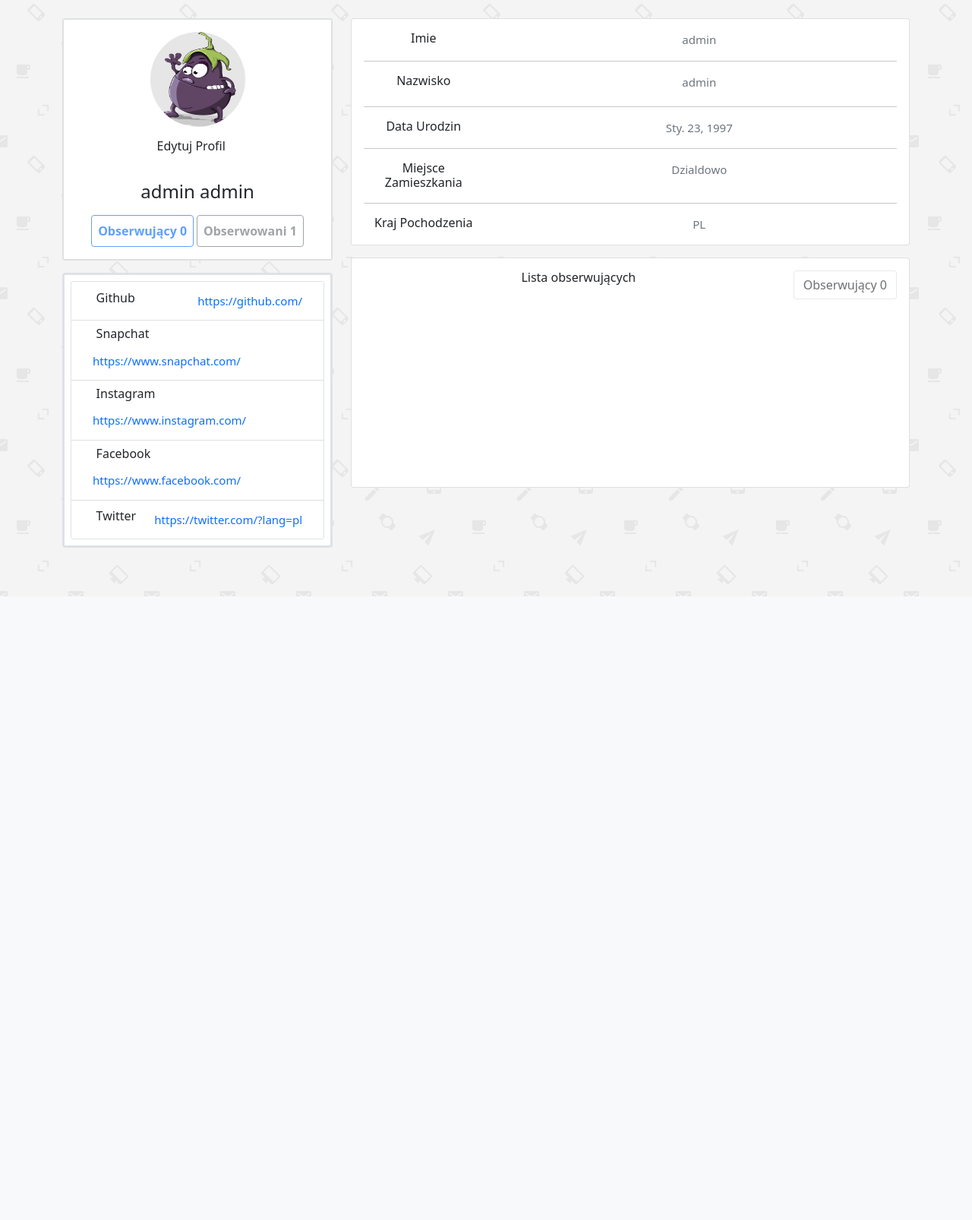
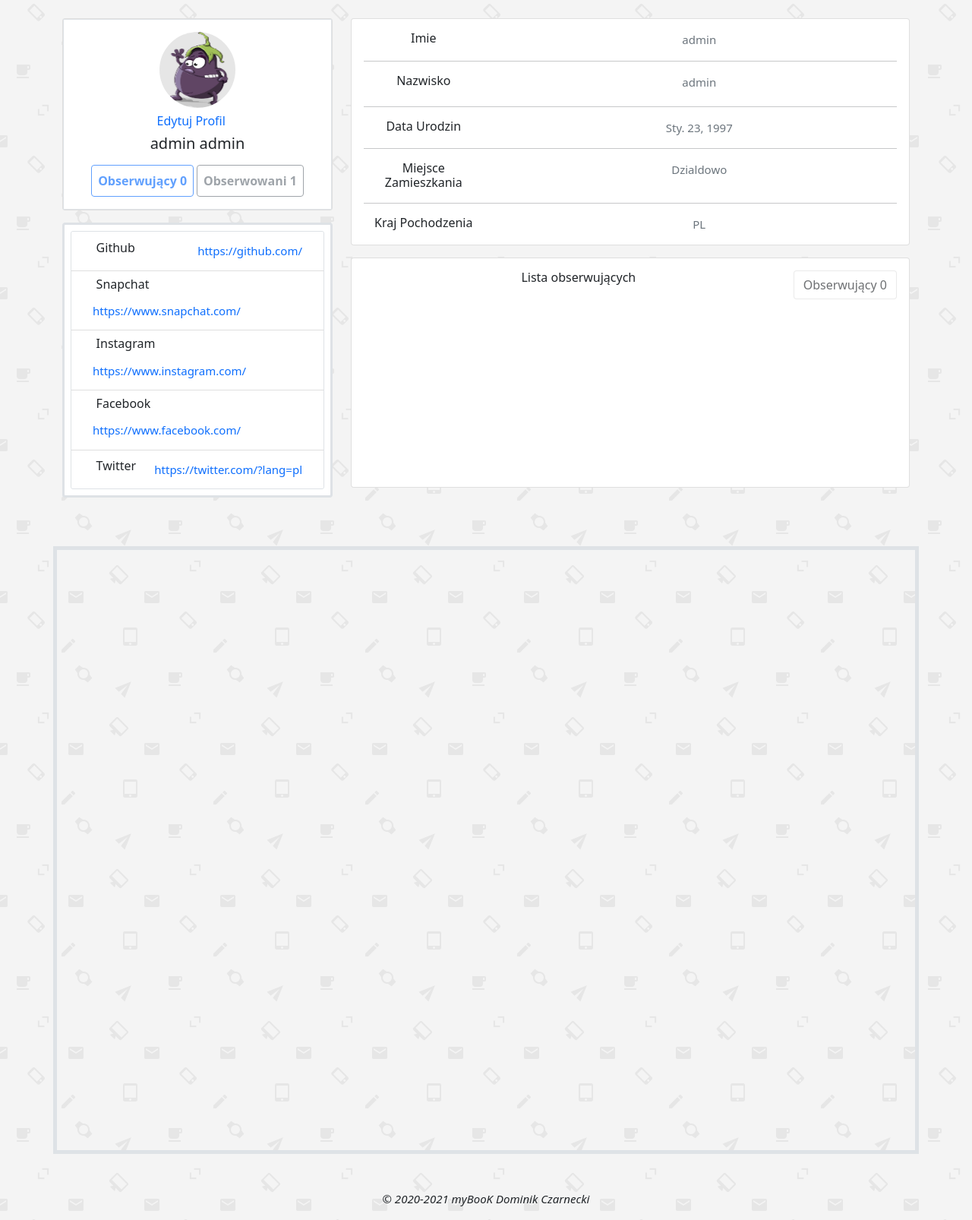
Before and after one commit to dominikCzarneckiQA/myBooK, a Django app: page /profil/1 in a window 1280 px wide. Shown: the part 72-1678 px from the top of the page at 76% size. Before the commit the page ends 857 px from the top, so only its background shows below. Run offline with Django 3.2, Linux system fonts and the light colour scheme; a user stored in the database is signed in; data comes from the database, SQL or seed files in the repository; both versions use the stored data as it was after the commit; some libraries are stand-ins or nearby versions; some web fonts are replaced.

Commit message:
add followersPosts.html add boostrap

```diff
--- a/feed/templates/feed/deleteComment.html
+++ b/feed/templates/feed/deleteComment.html
@@ -23,4 +23,7 @@
             </form>
         </div>
     </div>
+     <footer class="fixed-bottom">
+        <p class="font-italic fw-light"><em> © 2020-2021 myBooK Dominik Czarnecki</em></p>
+    </footer>
 {% endblock %}
--- a/feed/templates/feed/deletePost.html
+++ b/feed/templates/feed/deletePost.html
@@ -29,4 +29,7 @@
         </div>
 
     </div>
+     <footer class="fixed-bottom">
+        <p class="font-italic fw-light"><em> © 2020-2021 myBooK Dominik Czarnecki</em></p>
+    </footer>
 {% endblock %}
--- a/feed/templates/feed/detailPost.html
+++ b/feed/templates/feed/detailPost.html
@@ -6,7 +6,7 @@
 {% block content %}
     <div class="container ">
         <div class="w-25 mt-3">
-            <a href="{% url 'feed:all-posts' %}" class="btn btn-outline-secondary mt-2 "> Powrót </a>
+            <a href="{% url 'feed:followers-posts' %}" class="btn btn-outline-secondary mt-2 "> Powrót </a>
         </div>
         <div class="d-flex justify-content-center  ">
             <div class="border-bottom col-md-7   text-capitalize  bg-light border  p-2 ">
--- a/feed/urls.py
+++ b/feed/urls.py
@@ -1,17 +1,17 @@
 from django.urls import path
-from .views import AllPostView, DetailPostView, UpdatePostView, DeletePostView, DeleteCommentView ,  LikePostDetailView
+from .views import FollowersPosts, DetailPostView, UpdatePostView, DeletePostView, DeleteCommentView, \
+    LikePostDetailView
 from django.conf import settings
 from django.conf.urls.static import static
+
 app_name = 'feed'
 
 urlpatterns = [
-    path('', AllPostView.as_view(), name='all-posts'),
+    path('', FollowersPosts.as_view(), name='followers-posts'),
     path('post/<int:pk>', DetailPostView.as_view(), name='detail-post'),
     path('post/usun/<int:pk>', DeletePostView.as_view(), name='delete-post'),
     path('post/edycja/<int:pk>', UpdatePostView.as_view(), name='update-post'),
-    path('post/like/<int:pk>', LikePostDetailView , name='like-post'),
-
-
+    path('post/like/<int:pk>', LikePostDetailView, name='like-post'),
 
     path('post/<int:post_pk>/comment/delete/<int:pk>/', DeleteCommentView.as_view(), name='delete-comment'),
 
--- a/konto/templates/konto/userProfile.html
+++ b/konto/templates/konto/userProfile.html
@@ -9,26 +9,23 @@
 {% block content %}
 
     <div class="container">
-        <div class="  justify-content-center mt-4">
-            <div class="row gutters-sm">
-                <div class="col-md-4 mb-3">
+        <div class="  justify-content-center mt-4  ">
+            <div class="row gutters-sm  ">
+                <div class="col-md-4 mb-3   ">
                     <div class="card ">
                         <div class="card-body  border p-2">
                             <div class="d-flex flex-column align-items-center text-center">
                                 <img alt="userProfileImg" src="{{ getProfile.profileAvatar.url }}"
-                                     class="rounded-circle mt-2" width="125px" height="125px"/>
+                                     class="rounded-circle mt-2 position-relative" width="100px" height="100px"/>
+
                                 {% if request.user == getProfile.user %}
-                                    <div class="w-50">
-                                        <a class="btn" href="{% url 'profile_edit' getProfile.pk %}">
-                                            <button class="btn btn-sm  mt-1 "><h6> Edytuj Profil <i
-                                                    class="far fa-edit  text-dark  "></i></h6>
-                                            </button>
-                                        </a>
-                                    </div>
+                                    <a class="link mt-2 " href="{% url 'profile_edit' getProfile.pk %}">
+                                        <p class=" h6"> Edytuj Profil <i class="far fa-edit  link  "></i></p>
+                                    </a>
                                 {% endif %}
 
-                                <div class="mt-3">
-                                    <h4>{{ getUser.first_name }} {{ getUser.last_name }}</h4>
+                                <div class="">
+                                    <h5>{{ getUser.first_name }} {{ getUser.last_name }}</h5>
                                     {% if getProfile.biography %}
                                         <p class="text-muted  py-2  ">
                                             <em>{{ getProfile.biography }}</em>
@@ -199,21 +196,14 @@
                         </div>
                     </div>
                 </div>
-
             </div>
         </div>
-
     </div>
 
-    </div>
-
-
-
-
-    <div class="container mt-5 mb-5">
+    <div class="container mt-5 mb-5 overflow-auto border border-5" style="height: 800px">
         {% for post in getPosts %}
-            <div class="col-md-6  shadow-sm    p-1 mx-auto card
-                    overflow-auto" style="min-height:150px; max-height:555px">
+            <div class="col-md-6  shadow-sm  overflow-auto   p-1 mx-auto card
+                    " style="min-height:150px; max-height:555px">
 
                 <p class="card-header bg-white">
                     <a href="{% url 'userProfile' post.postAuthor.profile.pk %}">
@@ -236,4 +226,7 @@
             {% endwith %}
         {% endfor %}
     </div>
+    <footer class="bs-popover-bottom">
+        <p class=" font-italic fw-light"><em> © 2020-2021 myBooK Dominik Czarnecki</em></p>
+    </footer>
 {% endblock %}
--- a/konto/templates/mainPage.html
+++ b/konto/templates/mainPage.html
@@ -31,7 +31,7 @@
 <body class="text-center" style="background-image: url('{% static "backgrounds/tlo01.png" %}' );">
 {% if request.user.is_authenticated %}
     <nav class="nav  nav-pills m-3  sticky-top border   bg-light navbar-expand-lg ">
-    <a class="navbar-brand  text-dark mx-3 " href="{% url 'feed:all-posts' %}">
+    <a class="navbar-brand  text-dark mx-3 " href="{% url 'feed:followers-posts' %}">
         <h3 class="chewy text-decoration-none ">
             myBooK
         </h3>
@@ -67,7 +67,7 @@
             </li>
             <li class=" nav-item  active mx-3">
                 <a class="nav-link  " aria-current="page"
-                   href="{% url 'feed:all-posts' %}">
+                   href="{% url 'feed:followers-posts' %}">
                     <i class="fas h4 fa-clipboard"></i>
                 </a>
             </li>
--- a/konto/views.py
+++ b/konto/views.py
@@ -76,7 +76,7 @@ def editView(request):
         userForm = UserEditForm(instance=request.user, data=request.POST)
         if userForm.is_valid():
             userForm.save()
-            messages.success(request,'Edycja przebiegła pomyślnie')
+            messages.success(request, 'Edycja przebiegła pomyślnie')
     else:
         userForm = UserEditForm(instance=request.user)
 
@@ -88,7 +88,9 @@ def editView(request):
 
 @method_decorator(login_required, name='dispatch')
 class UserProfileView(View):
-    def get(self, request, pk, *args, **kwargs):
+    @staticmethod
+    def get(request, pk, *args, **kwargs):
+
         global is_follower
         getProfile = Profile.objects.get(pk=pk)
         getUser = getProfile.user
@@ -108,11 +110,12 @@ class UserProfileView(View):
         getNumberFollowers = len(followersList)
 
         return render(request, 'konto/userProfile.html', {
+            'is_follower': is_follower,
             'getProfile': getProfile,
             'getUser': getUser,
             'getPosts': getPosts,
             'getNumberFollowers': getNumberFollowers,
-            'is_follower': is_follower,
+
             'followersList': followersList,
 
         })
@@ -134,10 +137,10 @@ class UpdateProfileView(LoginRequiredMixin, UserPassesTestMixin, UpdateView):
         return self.request.user == self.get_object().user
 
 
-
 @method_decorator(login_required, name='dispatch')
 class UserFollow(View):
-    def post(self, request, pk, *args, **kwargs):
+    @staticmethod
+    def post(request, pk, *args, **kwargs):
         profile = Profile.objects.get(pk=pk)
         profile.followers.add(request.user)
 
@@ -146,7 +149,8 @@ class UserFollow(View):
 
 @method_decorator(login_required, name='dispatch')
 class UserUnfollow(View):
-    def post(self, request, pk, *args, **kwargs):
+    @staticmethod
+    def post(request, pk, *args, **kwargs):
         profile = Profile.objects.get(pk=pk)
         profile.followers.remove(request.user)
 
```
Also changed, not shown: feed/templates/feed/followersPosts.html (renamed from feed/templates/feed/allPost.html, +6 -6 lines), feed/templates/feed/friendsPost.html (deleted, +0 -11 lines), feed/views.py (+24 -19 lines), konto/templates/konto/userList.html (+8 -7 lines), db.sqlite3, media/images/2021/02/18/img10.JPG (added).
